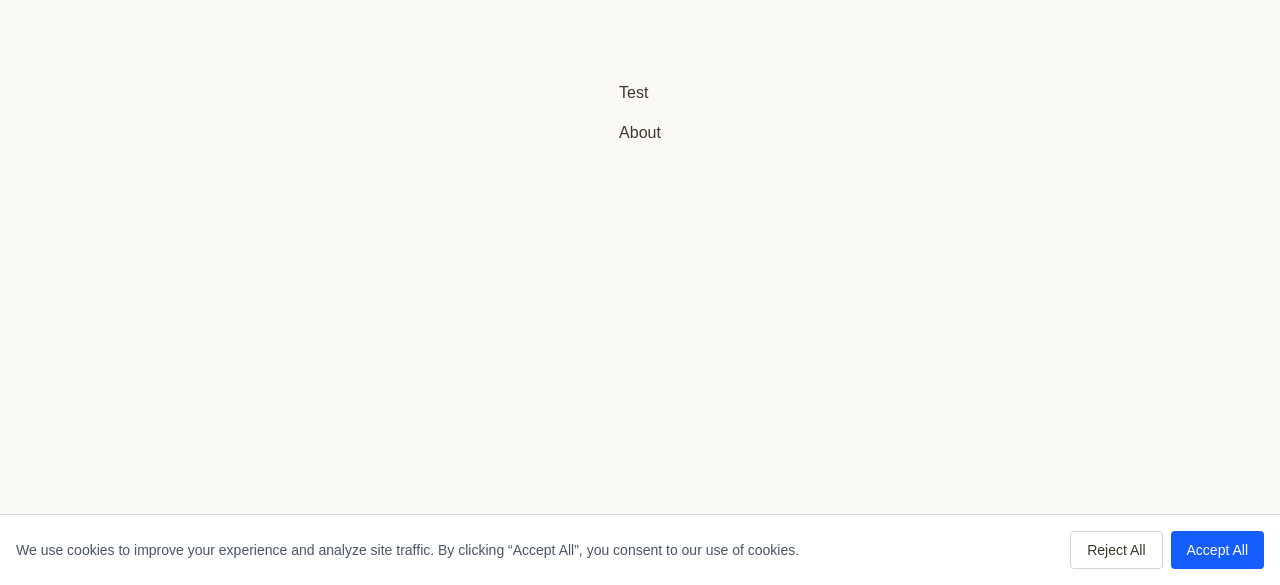
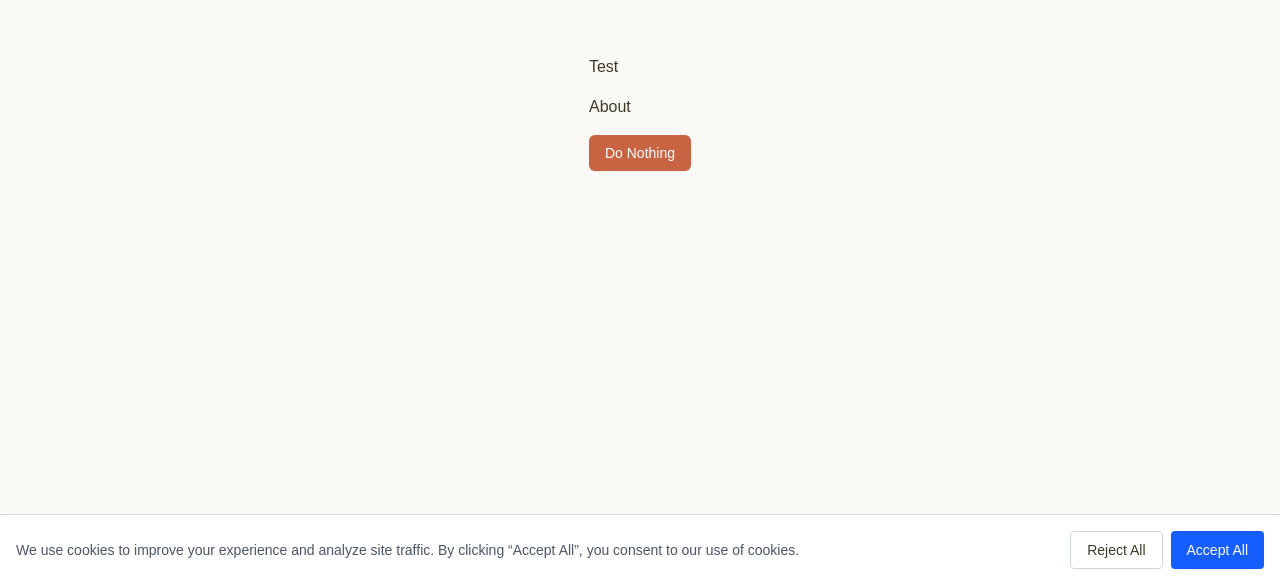
Before and after one commit to anishwij/anishwij, a Next.js app: page / in a window 1280 px wide. Shown: the part 215-800 px from the top of the page. Built offline with nearby package versions, Linux system fonts and the light colour scheme; no server answers; a web font is replaced by a local one.

Commit message:
working gtm button

```diff
--- a/src/app/page.tsx
+++ b/src/app/page.tsx
@@ -1,3 +1,4 @@
+import { GTMButton } from '@/components/gtm-button'
 import { MaxWidthWrapper } from '@/components/max-width-wrapper'
 import Link from 'next/link'
 
@@ -10,6 +11,7 @@ export default function Home() {
             <div className='flex flex-col gap-4 mx-auto max-w-100'>
               <div>Test</div>
               <Link href={'/about'}>About</Link>
+              <GTMButton>Do Nothing</GTMButton>
             </div>
           </div>
         </MaxWidthWrapper>
--- /dev/null
+++ b/src/components/gtm-button.tsx
@@ -0,0 +1,16 @@
+'use client'
+
+import { Button } from '@/components/ui/button'
+
+export function GTMButton({ ...props }) {
+  return (
+    <Button
+      onClick={() => {
+        window.dataLayer!.push({
+          event: 'test_button_click',
+        })
+      }}
+      {...props}
+    />
+  )
+}
```
